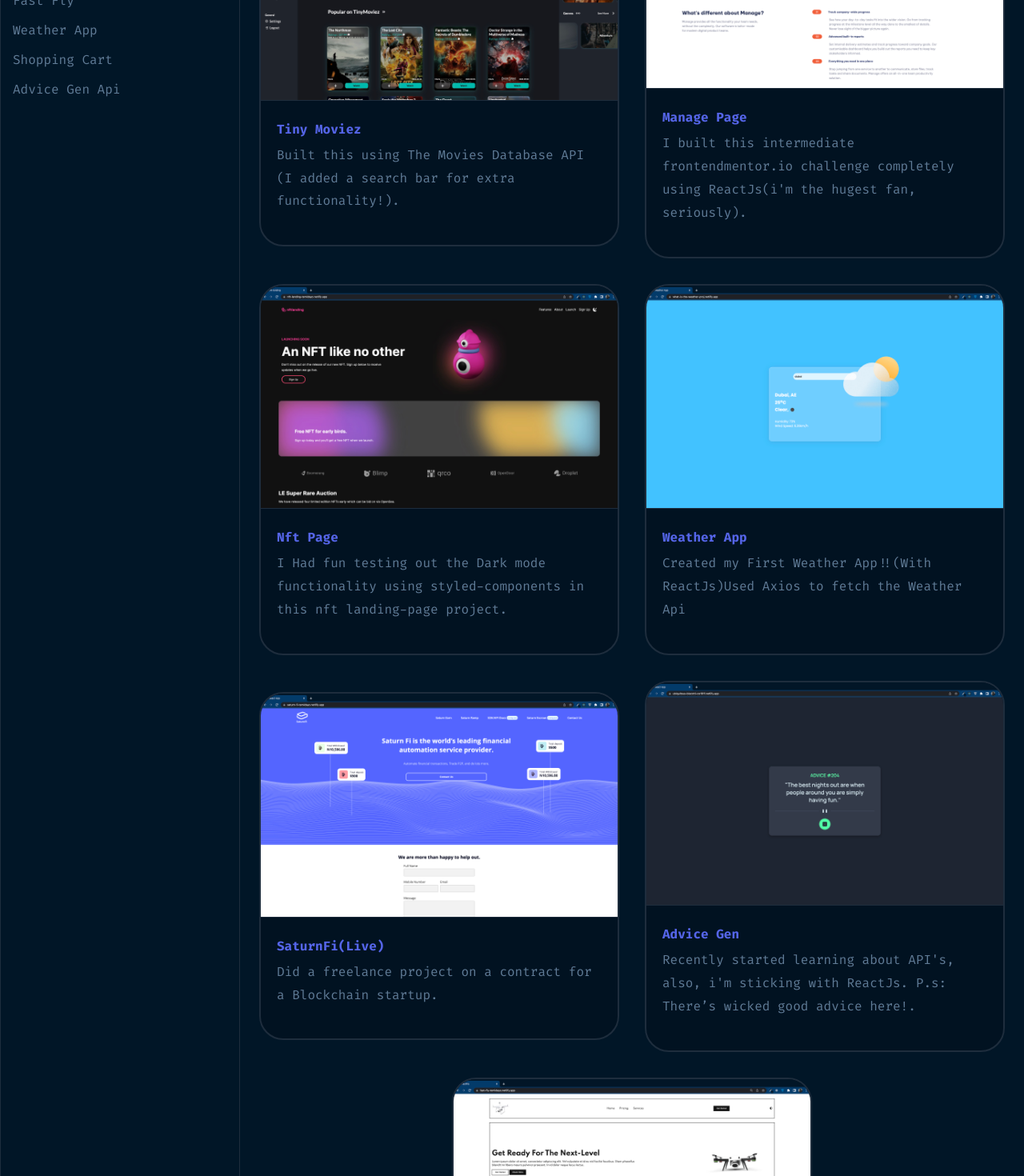
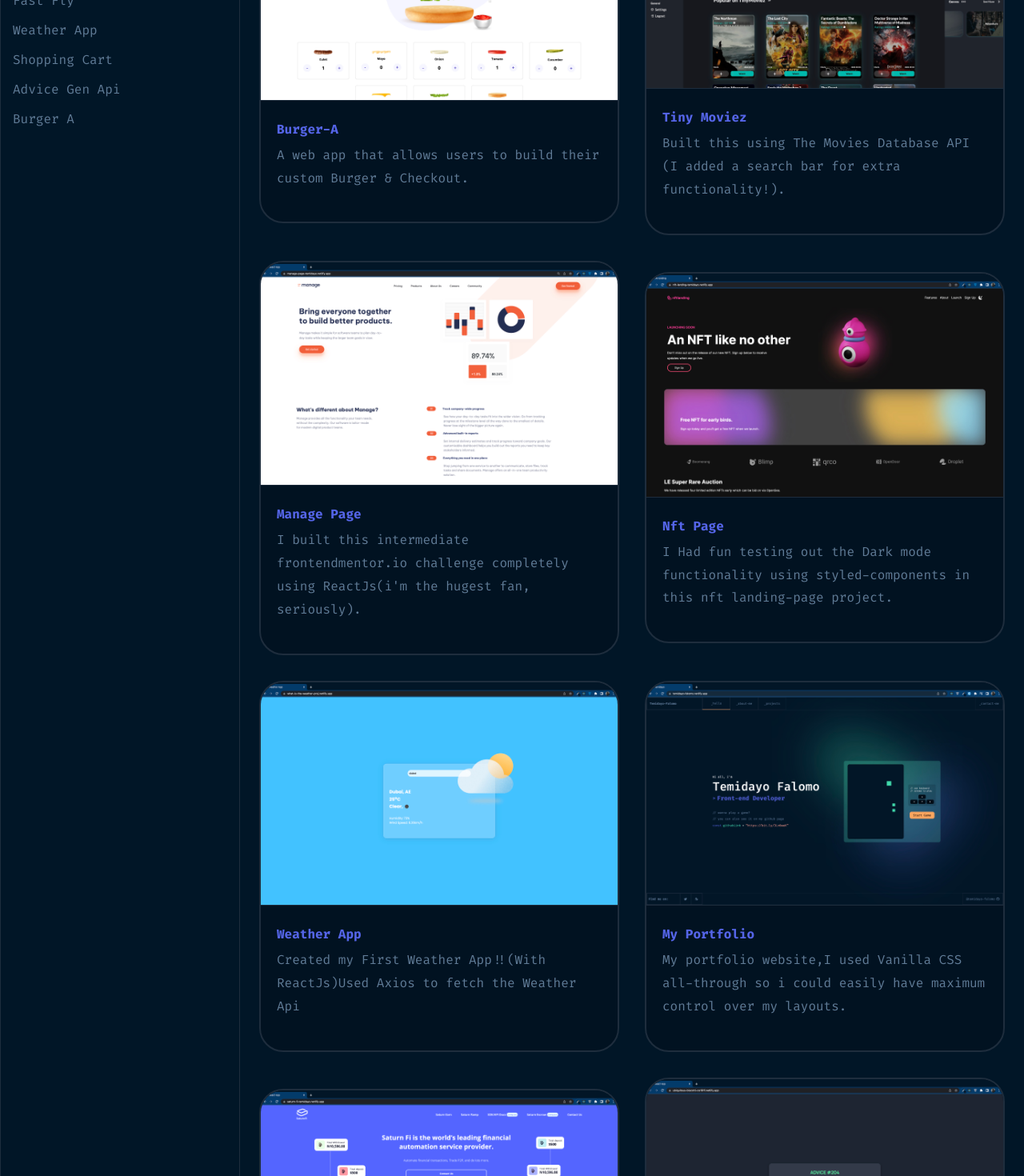
Before and after one commit to temidayo-falomo/Temidayo_Portfolio_1.0, a React (Create React App) app: page /projects in a window 1280 px wide. Shown: the part 260-1730 px from the top of the page at 80% size. Built offline with nearby package versions, Linux system fonts and the light colour scheme.

Commit message:
new projects

```diff
--- a/src/components/contactLanding/contactForm/ContactUs.jsx
+++ b/src/components/contactLanding/contactForm/ContactUs.jsx
@@ -78,7 +78,7 @@ export const ContactUs = () => {
           type="name"
           name="message"
           className="form-input"
-          placeholder="Hey! Just checked your website and it looks awesome! Also, I checked your articled on Medium. Lerned a few nice tips. Thanks! |"
+          placeholder="Hey! Just checked your website and it looks awesome! Also, I checked your article on Medium. Lerned a few nice tips. Thanks! |"
           onChange={(e) => setMessage(e.target.value)}
         />
       </div>
--- a/src/components/projectsLanding/ProjectCard.jsx
+++ b/src/components/projectsLanding/ProjectCard.jsx
@@ -1,16 +1,19 @@
 import React from "react";
 
-function ProjectCard({data}) {
+function ProjectCard({ data }) {
   return (
-    <a className="product-card" href={data.link}>
+    <a
+      className="product-card"
+      href={data.link}
+      target="_blank"
+      rel="noopener noreferrer"
+    >
       <div className="card-top">
         <img src={data.img} alt="" />
       </div>
       <div className="card-desc">
-          <h3>{data.name}</h3>
-        <p>
-          {data.desc}
-        </p>
+        <h3>{data.name}</h3>
+        <p>{data.desc}</p>
       </div>
     </a>
   );
--- a/src/components/projectsLanding/projectsData.js
+++ b/src/components/projectsLanding/projectsData.js
@@ -1,13 +1,20 @@
 export const projectData = [
   {
     id: "1",
+    name: "Burger-A",
+    img: "./assets/Projects Screenshots/burger-a-proj.png",
+    desc: "A web app that allows users to build their custom Burger & Checkout.",
+    link: "https://burger-a.netlify.app/make-burger",
+  },
+  {
+    id: "2",
     name: "Tiny Moviez",
     img: "./assets/Projects Screenshots/tiny-moviez.jpg",
     desc: "Built this using The Movies Database API (I added a search bar for extra functionality!).",
     link: "https://tiny-movies-temidayo.netlify.app/",
   },
   {
-    id: "2",
+    id: "3",
     name: "Manage Page",
     img: "./assets/Projects Screenshots/manage-landing.jpg",
     desc: "I built this intermediate frontendmentor.io challenge completely using ReactJs(i'm the hugest fan, seriously).",
@@ -15,36 +22,43 @@ export const projectData = [
     env: "FaReact",
   },
   {
-    id: "3",
+    id: "4",
     name: "Nft Page",
     img: "./assets/Projects Screenshots/nft-landing.jpg",
     desc: "I Had fun testing out the Dark mode functionality using styled-components in this nft landing-page project.",
     link: "https://nft-landing-temidayo.netlify.app/",
   },
   {
-    id: "4",
+    id: "5",
     name: "Weather App",
     img: "./assets/Projects Screenshots/weather-app.jpg",
     desc: "Created my First Weather App!!(With ReactJs)Used Axios to fetch the Weather Api",
     link: "https://what-is-the-weather-proj.netlify.app/",
   },
   {
-    id: "5",
+    id: "6",
+    name: "My Portfolio",
+    img: "./assets/Projects Screenshots/myportfolio.jpg",
+    desc: "My portfolio website,I used Vanilla CSS all-through so i could easily have maximum control over my layouts.",
+    link: "https://temidayo-falomo.netlify.app/",
+  },
+  {
+    id: "7",
     name: "SaturnFi(Live)",
     img: "./assets/Projects Screenshots/saturn-fi.jpg",
     desc: "Did a freelance project on a contract for a Blockchain startup.",
     link: "https://saturn-fi-temidayo.netlify.app/",
   },
   {
-    id: "6",
+    id: "8",
     name: "Advice Gen",
     img: "./assets/Projects Screenshots/advice-gen.jpg",
-    desc: `Recently started learning about API's, also, i'm sticking with ReactJs. P.s: There’s wicked good advice here!.`,
+    desc: `This FrontendIo challenge was my debut api project, looking back, i can see just how far i've come.`,
     link: "https://ubiquitous-biscotti-ce191f.netlify.app/",
   },
 
   {
-    id: "7",
+    id: "9",
     name: "Fast Fly",
     img: "./assets/Projects Screenshots/fast-fly-landing.jpg",
     desc: "I recently thought i might try my hand at minimalism 🥴 so i designed this, then wrote the code in html5 and css3 as a practice run. p.s: Check out those border lines! Yay or nay?",
@@ -74,4 +88,7 @@ export const projectList = [
   {
     name: "Advice Gen Api",
   },
+  {
+    name: "Burger A",
+  },
 ];
--- a/src/pages/projects/Projects.jsx
+++ b/src/pages/projects/Projects.jsx
@@ -1,7 +1,6 @@
 import React from "react";
 import "./Projects.css";
 import Navbar from "../../components/navbar/Navbar";
-import InfoBar from "../../components/infoBar/InfoBar";
 import ProjectsLanding from "../../components/projectsLanding/ProjectsLanding";
 import Footer from "../../components/footer/Footer";
 
@@ -10,7 +9,6 @@ function Projects() {
     <div className="Projects">
       <div className="projects-top">
         <Navbar />
-        {/* <InfoBar /> */}
       </div>
       <ProjectsLanding />
       <Footer />
```
Also changed, not shown: public/assets/Projects Screenshots/burger-a-proj.png (added), public/assets/Projects Screenshots/myportfolio.jpg (added).
